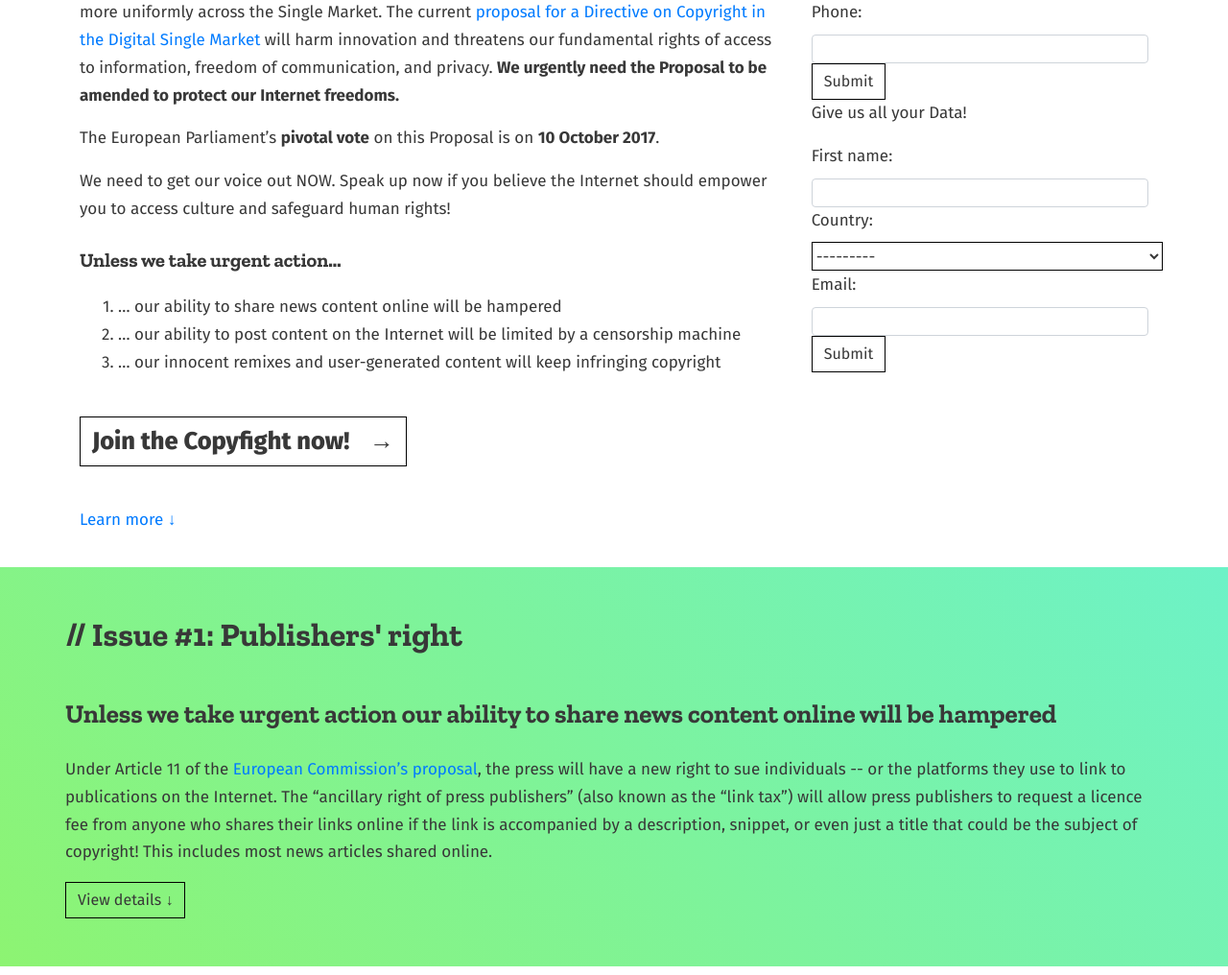
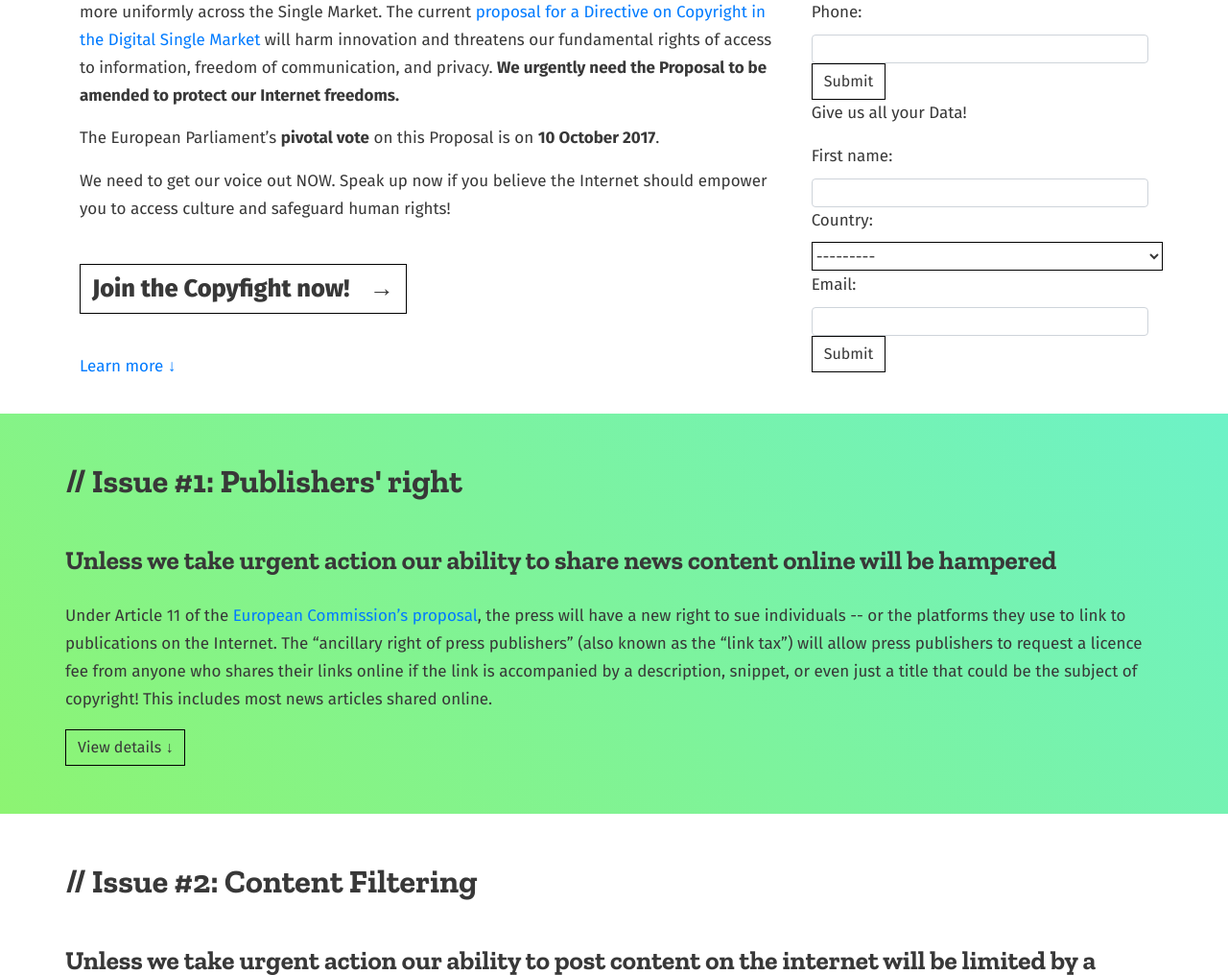
Before and after one commit to copyfighters/copyfighters, a Django app: page / in a window 1280 px wide. Shown: the part 209-1225 px from the top of the page at 96% size. Run offline with Django 3.2, Linux system fonts and the light colour scheme; style sheets or scripts are compiled from the project's sources; some libraries are stand-ins or nearby versions; some web fonts are replaced.

Commit message:
remove summary of issues

```diff
--- a/templates/index.html
+++ b/templates/index.html
@@ -14,12 +14,6 @@
 				<p>{% blocktrans %}The European Union is moving forward with proposals to <b>reform copyright law</b> to make it apply more uniformly across the Single Market. The current <a href="http://eur-lex.europa.eu/legal-content/EN/TXT/?uri=CELEX:52016PC0593">proposal for a Directive on Copyright in the Digital Single Market</a> will harm innovation and threatens our fundamental rights of access to information, freedom of communication, and privacy. <b>We urgently need the Proposal to be amended to protect our Internet freedoms.</b>{% endblocktrans %}</p>
 				<p>The European Parliament’s <b>pivotal vote</b> on this Proposal is on <b>10 October 2017</b>.</li>
 				<p>We need to get our voice out NOW. Speak up now if you believe the Internet should empower you to access culture and safeguard human rights!</h4>
-				<h4>Unless we take urgent action…</h4>
-         <ol>
-           <li>… our ability to share news content online will be hampered</li>
-           <li>… our ability to post content on the Internet will be limited by a censorship machine</li>
-           <li>… our innocent remixes and user-generated content will keep infringing copyright</li>
-         </ol>
 				<p><button class='get-involved-btn'>{% trans 'Join the Copyfight now!' %} <span>→</span></button></p>
 				<a href='#facts' id='learnmore-link'>Learn more ↓</a>
 			</div>
```
